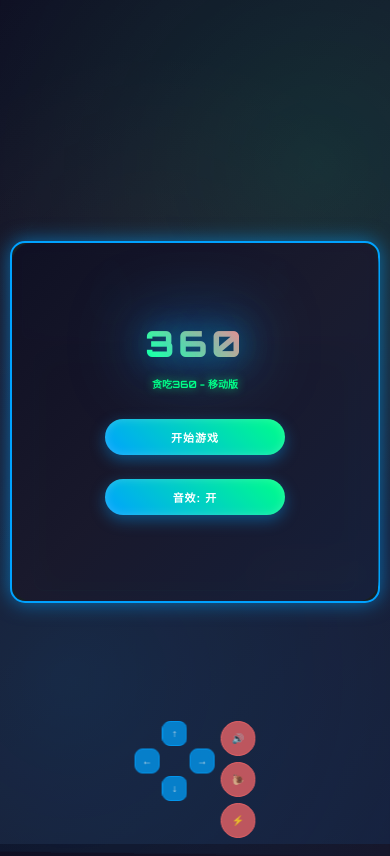
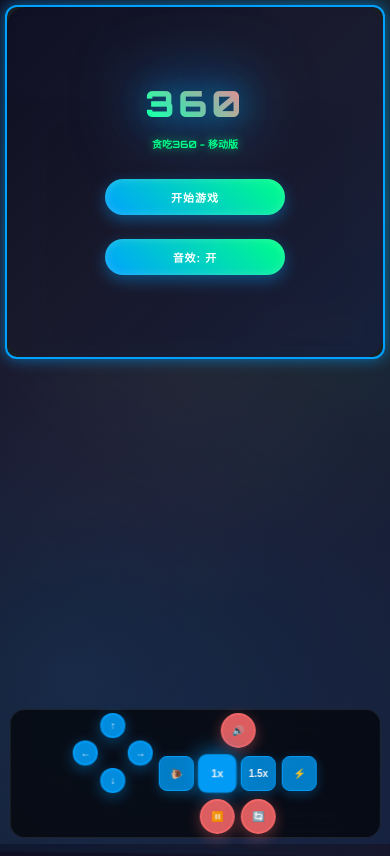
Before and after one commit to Willwu1995/wanshe360, a plain HTML site: page index.html in a window 390 px wide. Drawn offline with Linux system fonts and the light colour scheme.

Commit message:
贪玩蓝月2

```diff
--- a/index.html
+++ b/index.html
@@ -75,13 +75,14 @@
         .main-container {
             display: flex;
             flex-direction: column;
-            gap: clamp(10px, 2vw, 15px);
+            gap: clamp(5px, 1vw, 10px);
             align-items: center;
-            padding: clamp(5px, 2vw, 10px);
+            padding: clamp(3px, 1vw, 8px);
             max-width: 100vw;
             width: 100%;
             min-height: 100vh;
-            justify-content: center;
+            justify-content: flex-start;
+            padding-bottom: clamp(120px, 25vw, 200px); /* 为底部控制面板留出空间 */
         }
 
         /* 游戏容器 */
@@ -89,15 +90,16 @@
             position: relative;
             background: var(--medium-bg);
             border: clamp(2px, 0.5vw, 3px) solid var(--primary-color);
-            border-radius: clamp(15px, 3vw, 20px);
-            padding: clamp(10px, 2vw, 15px);
+            border-radius: clamp(12px, 2.5vw, 18px);
+            padding: clamp(8px, 1.5vw, 12px);
             box-shadow:
-                0 0 clamp(20px, 3vw, 30px) rgba(0, 162, 255, 0.6),
-                inset 0 0 clamp(10px, 2vw, 15px) rgba(0, 162, 255, 0.1);
+                0 0 clamp(15px, 2.5vw, 25px) rgba(0, 162, 255, 0.6),
+                inset 0 0 clamp(8px, 1.5vw, 12px) rgba(0, 162, 255, 0.1);
             backdrop-filter: blur(10px);
-            max-width: 95vw;
+            max-width: 98vw;
             width: 100%;
             box-sizing: border-box;
+            flex-shrink: 0; /* 防止容器被压缩 */
         }
 
         /* 游戏画布 */
@@ -242,12 +244,12 @@
         .game-info {
             display: grid;
             grid-template-columns: repeat(auto-fit, minmax(60px, 1fr));
-            gap: clamp(4px, 1vw, 8px);
-            margin-bottom: clamp(10px, 2vw, 15px);
-            padding: clamp(8px, 1.5vw, 12px);
+            gap: clamp(3px, 0.8vw, 6px);
+            margin-bottom: clamp(6px, 1.5vw, 10px);
+            padding: clamp(6px, 1.2vw, 10px);
             background: rgba(0, 162, 255, 0.1);
             border: 1px solid rgba(0, 162, 255, 0.3);
-            border-radius: clamp(8px, 2vw, 12px);
+            border-radius: clamp(6px, 1.5vw, 10px);
             font-size: clamp(8px, 2vw, 12px);
         }
 
@@ -443,34 +445,41 @@
         /* 移动端触摸控制 */
         .mobile-controls {
             position: fixed;
-            bottom: clamp(10px, 2vw, 20px);
+            bottom: clamp(5px, 1vw, 10px);
             left: 50%;
             transform: translateX(-50%);
             display: flex;
-            gap: clamp(8px, 2vw, 15px);
+            gap: clamp(8px, 2vw, 12px);
             z-index: 1000;
-            opacity: 0.9;
-            padding: 0 clamp(5px, 1vw, 10px);
+            opacity: 0.95;
+            padding: clamp(3px, 0.5vw, 6px);
+            max-width: 95vw;
+            width: 100%;
+            justify-content: center;
+            background: rgba(0, 0, 0, 0.7);
+            border-radius: clamp(15px, 3vw, 20px);
+            backdrop-filter: blur(10px);
+            border: 1px solid rgba(255, 255, 255, 0.1);
         }
 
         .mobile-dpad {
             position: relative;
-            width: clamp(100px, 20vw, 150px);
-            height: clamp(100px, 20vw, 150px);
+            width: clamp(140px, 25vw, 180px);
+            height: clamp(140px, 25vw, 180px);
         }
 
         .mobile-dpad-btn {
             position: absolute;
-            width: clamp(35px, 7vw, 50px);
-            height: clamp(35px, 7vw, 50px);
-            background: rgba(0, 162, 255, 0.8);
-            border: clamp(1px, 0.3vw, 2px) solid var(--primary-color);
-            border-radius: clamp(8px, 2vw, 12px);
+            width: clamp(50px, 10vw, 65px);
+            height: clamp(50px, 10vw, 65px);
+            background: rgba(0, 162, 255, 0.9);
+            border: clamp(2px, 0.5vw, 3px) solid var(--primary-color);
+            border-radius: clamp(12px, 3vw, 15px);
             color: white;
-            font-size: clamp(14px, 3vw, 20px);
+            font-size: clamp(18px, 4vw, 24px);
             font-weight: bold;
             cursor: pointer;
-            transition: all 0.1s ease;
+            transition: all 0.15s ease;
             display: flex;
             align-items: center;
             justify-content: center;
@@ -478,6 +487,7 @@
             user-select: none;
             -webkit-user-select: none;
             touch-action: manipulation;
+            box-shadow: 0 4px 15px rgba(0, 162, 255, 0.4);
         }
 
         .mobile-dpad-btn:active {
@@ -511,20 +521,29 @@
         .mobile-actions {
             display: flex;
             flex-direction: column;
-            gap: clamp(6px, 1.5vw, 10px);
+            gap: clamp(8px, 2vw, 12px);
+            align-items: center;
+        }
+
+        .mobile-sound-controls,
+        .mobile-speed-controls,
+        .mobile-extra-controls {
+            display: flex;
+            gap: clamp(6px, 1.5vw, 8px);
+            align-items: center;
         }
 
         .mobile-action-btn {
-            width: clamp(40px, 8vw, 60px);
-            height: clamp(40px, 8vw, 60px);
-            background: rgba(255, 107, 107, 0.8);
-            border: clamp(1px, 0.3vw, 2px) solid var(--accent-color);
+            width: clamp(45px, 9vw, 65px);
+            height: clamp(45px, 9vw, 65px);
+            background: rgba(255, 107, 107, 0.9);
+            border: clamp(2px, 0.5vw, 3px) solid var(--accent-color);
             border-radius: 50%;
             color: white;
-            font-size: clamp(12px, 3vw, 16px);
+            font-size: clamp(16px, 3.5vw, 20px);
             font-weight: bold;
             cursor: pointer;
-            transition: all 0.1s ease;
+            transition: all 0.15s ease;
             display: flex;
             align-items: center;
             justify-content: center;
@@ -532,6 +551,34 @@
             user-select: none;
             -webkit-user-select: none;
             touch-action: manipulation;
+            box-shadow: 0 4px 15px rgba(255, 107, 107, 0.4);
+        }
+
+        .mobile-speed-btn {
+            width: clamp(35px, 7vw, 45px);
+            height: clamp(35px, 7vw, 45px);
+            background: rgba(0, 162, 255, 0.8);
+            border: clamp(1px, 0.3vw, 2px) solid var(--primary-color);
+            border-radius: clamp(8px, 2vw, 12px);
+            color: white;
+            font-size: clamp(10px, 2.5vw, 14px);
+            font-weight: bold;
+            cursor: pointer;
+            transition: all 0.15s ease;
+            display: flex;
+            align-items: center;
+            justify-content: center;
+            backdrop-filter: blur(10px);
+            user-select: none;
+            -webkit-user-select: none;
+            touch-action: manipulation;
+            box-shadow: 0 3px 12px rgba(0, 162, 255, 0.3);
+        }
+
+        .mobile-speed-btn.active {
+            background: var(--primary-color);
+            box-shadow: 0 0 20px rgba(0, 162, 255, 0.8);
+            transform: scale(1.1);
         }
 
         .mobile-action-btn:active {
@@ -768,6 +815,14 @@
             animation: pulse 0.5s steps(4) infinite;
         }
 
+        .yellow-text {
+            color: #ffeb3b;
+            text-shadow:
+                2px 2px 0px rgba(0,0,0,0.8),
+                4px 4px 0px rgba(255,235,59,0.4);
+            animation: pulse 0.5s steps(4) infinite;
+        }
+
         @keyframes pulse {
             0%, 100% { transform: scale(1); }
             50% { transform: scale(1.1); }
@@ -1058,9 +1113,19 @@
             <button class="mobile-dpad-btn down" ontouchstart="changeDirection('down')" onclick="changeDirection('down')">↓</button>
         </div>
         <div class="mobile-actions">
-            <button class="mobile-action-btn" ontouchstart="toggleSound()" onclick="toggleSound()" title="音效">🔊</button>
-            <button class="mobile-action-btn" ontouchstart="changeSpeed(0.5)" onclick="changeSpeed(0.5)" title="慢速">🐌</button>
-            <button class="mobile-action-btn" ontouchstart="changeSpeed(2)" onclick="changeSpeed(2)" title="快速">⚡</button>
+            <div class="mobile-sound-controls">
+                <button class="mobile-action-btn" ontouchstart="toggleSound()" onclick="toggleSound()" title="音效" id="mobileSoundBtn">🔊</button>
+            </div>
+            <div class="mobile-speed-controls">
+                <button class="mobile-speed-btn" ontouchstart="changeSpeed(0.5)" onclick="changeSpeed(0.5)" title="慢速">🐌</button>
+                <button class="mobile-speed-btn active" ontouchstart="changeSpeed(1)" onclick="changeSpeed(1)" title="正常">1x</button>
+                <button class="mobile-speed-btn" ontouchstart="changeSpeed(1.5)" onclick="changeSpeed(1.5)" title="快速">1.5x</button>
+                <button class="mobile-speed-btn" ontouchstart="changeSpeed(2)" onclick="changeSpeed(2)" title="极速">⚡</button>
+            </div>
+            <div class="mobile-extra-controls">
+                <button class="mobile-action-btn" ontouchstart="pauseGame()" onclick="pauseGame()" title="暂停">⏸️</button>
+                <button class="mobile-action-btn" ontouchstart="restartGame()" onclick="restartGame()" title="重新开始">🔄</button>
+            </div>
         </div>
     </div>
 
@@ -1829,12 +1894,42 @@
             gameOverElement.style.display = 'block';
         }
 
+        function pauseGame() {
+            if (!gameRunning) return;
+
+            gamePaused = !gamePaused;
+            const pauseBtn = document.querySelector('[onclick="pauseGame()"], [ontouchstart="pauseGame()"]');
+
+            if (gamePaused) {
+                clearInterval(gameLoop);
+                clearInterval(timeLoop);
+                if (pauseBtn) pauseBtn.textContent = '▶️';
+
+                // 显示暂停消息
+                messageText.style.display = 'block';
+                messageText.innerHTML = '<span class="yellow-text">游戏已暂停</span><br>点击继续按钮恢复游戏';
+                messageText.style.fontSize = '16px';
+            } else {
+                gameLoop = setInterval(updateGame, gameSpeed);
+                timeLoop = setInterval(updateTime, 1000);
+                if (pauseBtn) pauseBtn.textContent = '⏸️';
+
+                // 隐藏暂停消息
+                messageText.style.display = 'none';
+            }
+        }
+
         function restartGame() {
             gameOverElement.style.display = 'none';
             gameRunning = true;
+            gamePaused = false;
             initializeGame();
             gameLoop = setInterval(updateGame, gameSpeed);
             timeLoop = setInterval(updateTime, 1000);
+
+            // 重置暂停按钮
+            const pauseBtn = document.querySelector('[onclick="pauseGame()"], [ontouchstart="pauseGame()"]');
+            if (pauseBtn) pauseBtn.textContent = '⏸️';
         }
 
         function saveScore() {
```
